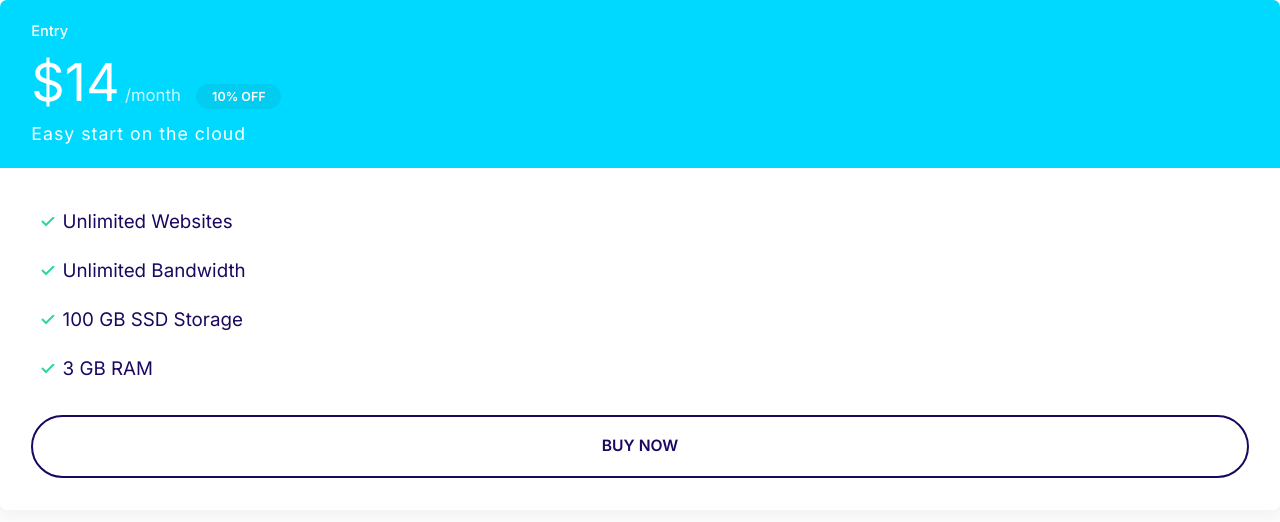
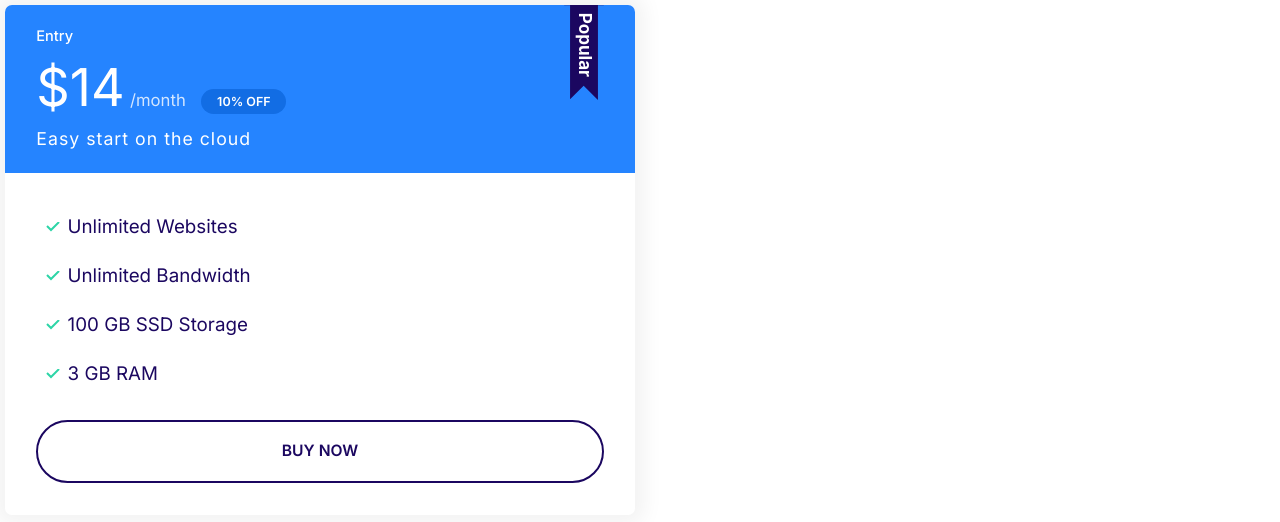
Before and after one commit to thisisaj1999/project_moshify, a plain HTML site: page index.html in a window 1280 px wide. Drawn offline with Linux system fonts and the light colour scheme.

Commit message:
added popular tag and updated plan file.

```diff
--- a/css/style.css
+++ b/css/style.css
@@ -302,7 +302,7 @@ a {
   color: #fff;
 }
 
-.card--secondary .badge--primary {
+.card--primary .badge--primary {
   background: #126de4;
 }
 
@@ -342,6 +342,19 @@ a {
   margin-bottom: 2rem;
 }
 
+.plan--popular .card__header {
+  position: relative;
+}
+
+.plan--popular .card__header::before {
+  content: url(../images/popular.svg);
+  width: 40px;
+  display: inline-block;
+  position: absolute;
+  top: -5px;
+  right: 5%;
+}
+
 @media screen and (min-width: 1024px) {
   .plan__name {
     font-size: 1.4rem;
--- a/index.html
+++ b/index.html
@@ -15,13 +15,14 @@
     <link rel="stylesheet" href="css/style.css" />
   </head>
   <body>
-    <div class="plan">
-      <div class="card card--secondary">
+    <div style="width: 50%; padding: 5px">
+      <div class="plan plan--popular">
+        <div class="card card--primary">
           <header class="card__header">
             <h3 class="plan__name">Entry</h3>
             <span class="plan__price">$14</span>
             <span class="plan__billing-cycle">/month</span>
-          <span class="badge badge--secondary badge--small">10% OFF</span>
+            <span class="badge badge--primary badge--small">10% OFF</span>
             <span class="plan__description">Easy start on the cloud</span>
           </header>
           <div class="card__body">
@@ -35,5 +36,6 @@
           </div>
         </div>
       </div>
+    </div>
   </body>
 </html>
```
Also changed, not shown: components/plan.html (+3 -3 lines), images/popular.svg (added). Lines whose indentation alone changed are shown as unchanged.
